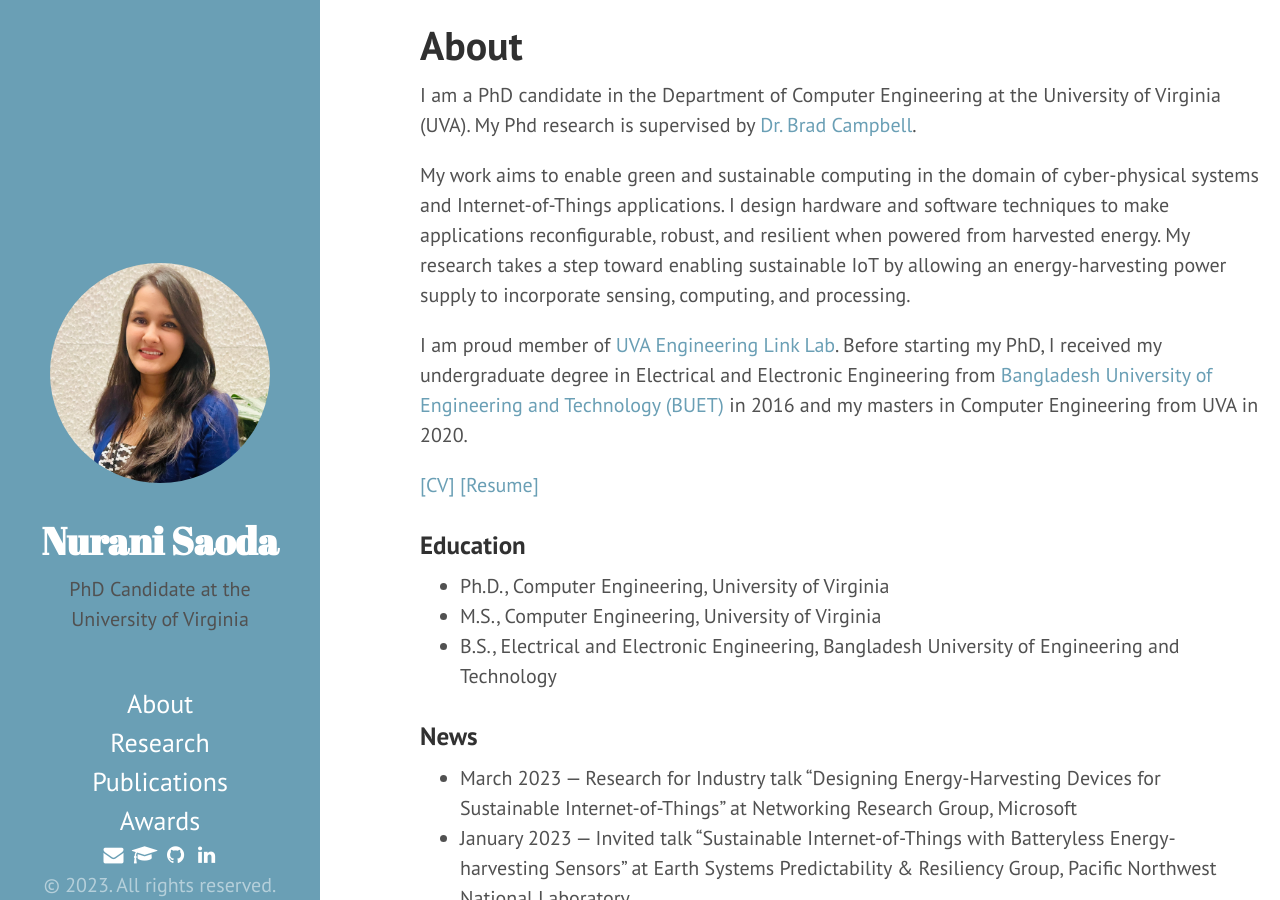
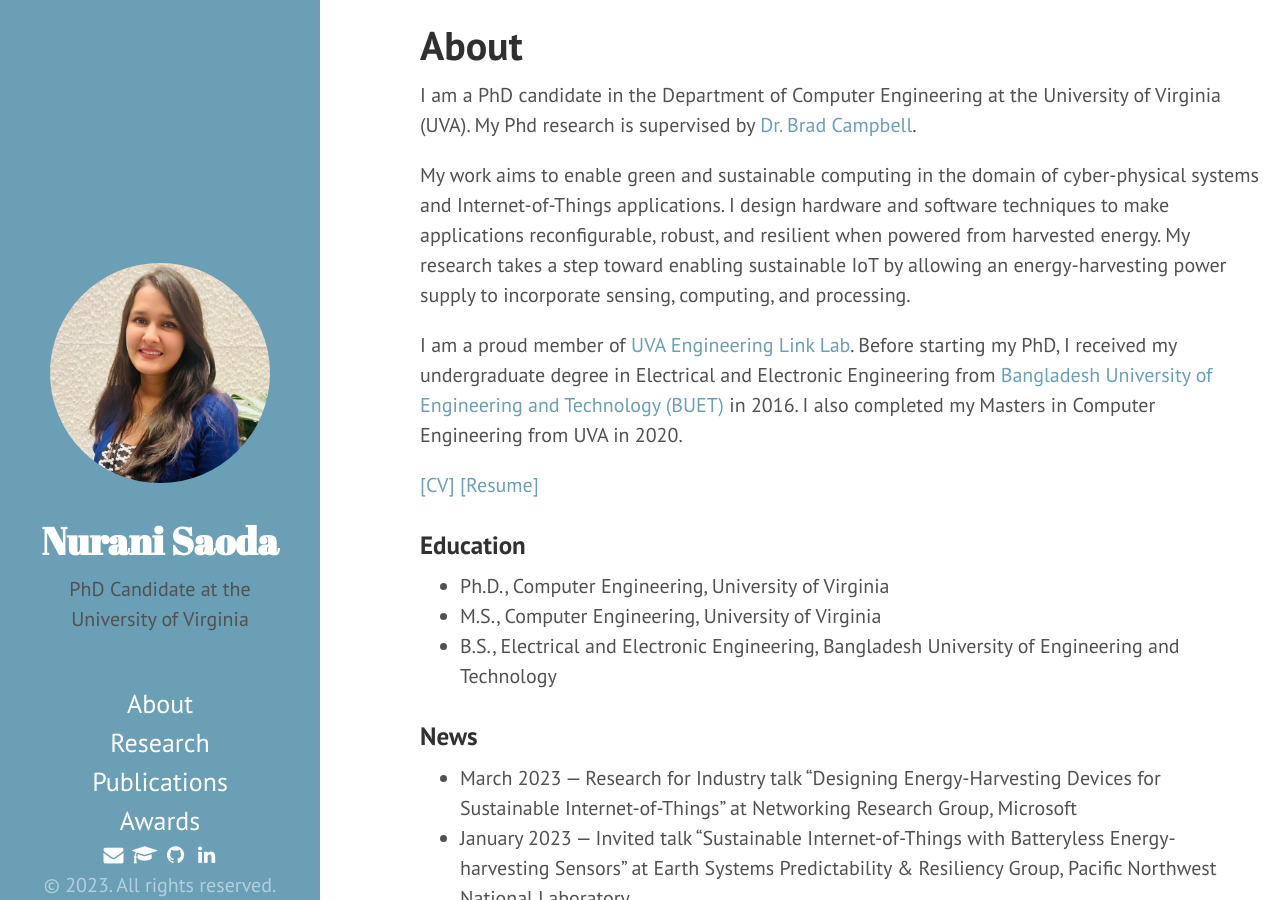
Before and after one commit to nsaoda/nsaoda.github.io, a Jekyll site: the page built from index.md, in a window 1280 px wide and 900 px high. Built offline with Jekyll 4.4.1, drawn with Linux system fonts in a browser that asks for light colours; cached includes are drawn as plain includes.

```diff
--- a/index.md
+++ b/index.md
@@ -7,7 +7,7 @@ I am a PhD candidate in the Department of Computer Engineering at the University
 
 My work aims to enable green and sustainable computing in the domain of cyber-physical systems and Internet-of-Things applications. I design hardware and software techniques to make applications reconfigurable, robust, and resilient when powered from harvested energy. My research takes a step toward enabling sustainable IoT by allowing an energy-harvesting power supply to incorporate sensing, computing,  and processing.
 
-I am proud member of [UVA Engineering Link Lab](https://engineering.virginia.edu/link-lab). Before starting my PhD, I received my undergraduate degree in Electrical and Electronic Engineering from [Bangladesh University of Engineering and Technology (BUET)](https://eee.buet.ac.bd/) in 2016 and my masters in Computer Engineering from UVA in 2020.
+I am a proud member of [UVA Engineering Link Lab](https://engineering.virginia.edu/link-lab). Before starting my PhD, I received my undergraduate degree in Electrical and Electronic Engineering from [Bangladesh University of Engineering and Technology (BUET)](https://eee.buet.ac.bd/) in 2016. I also completed my Masters in Computer Engineering from UVA in 2020.
 
 [\[CV\]]({{'/'|relative_url}}assets/CV/CV_Nurani_Saoda.pdf) [\[Resume\]]({{'/'|relative_url}}assets/resume/Resume_Nurani_Saoda.pdf)
 
```
Also changed, not shown: 1 other file.
